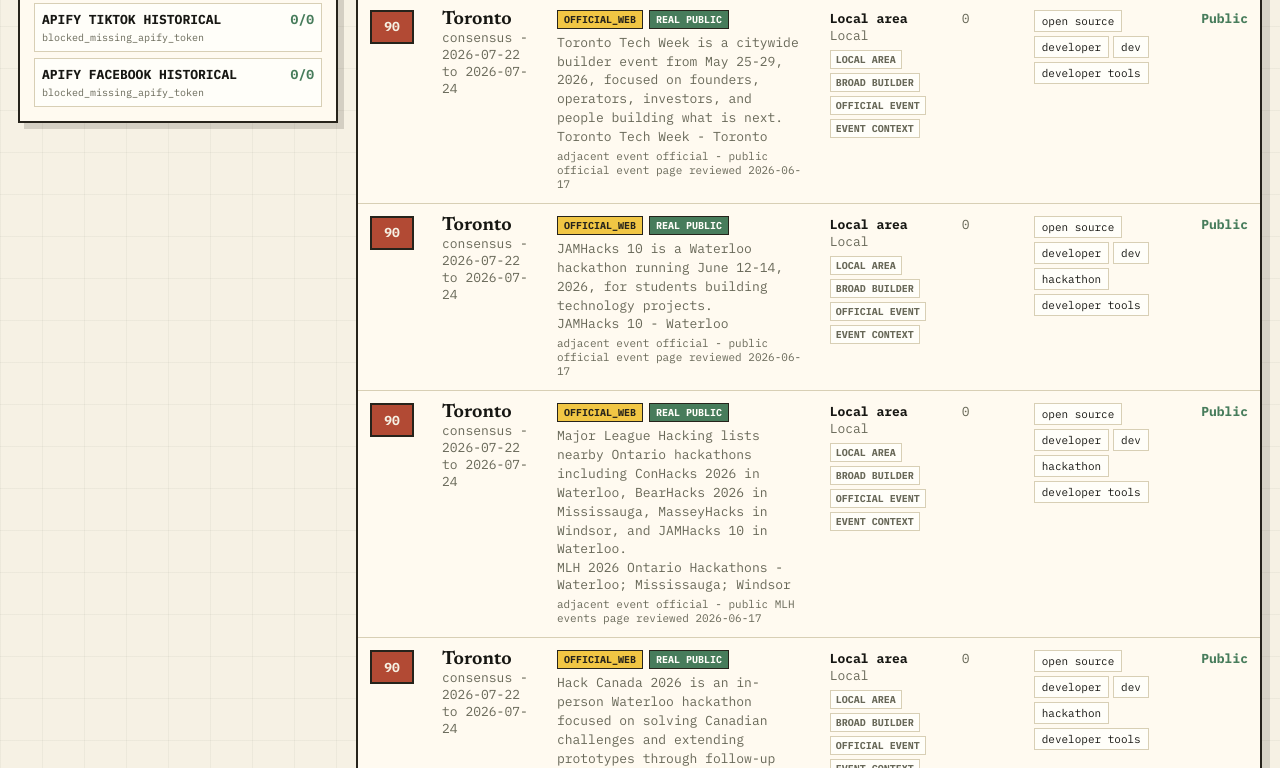
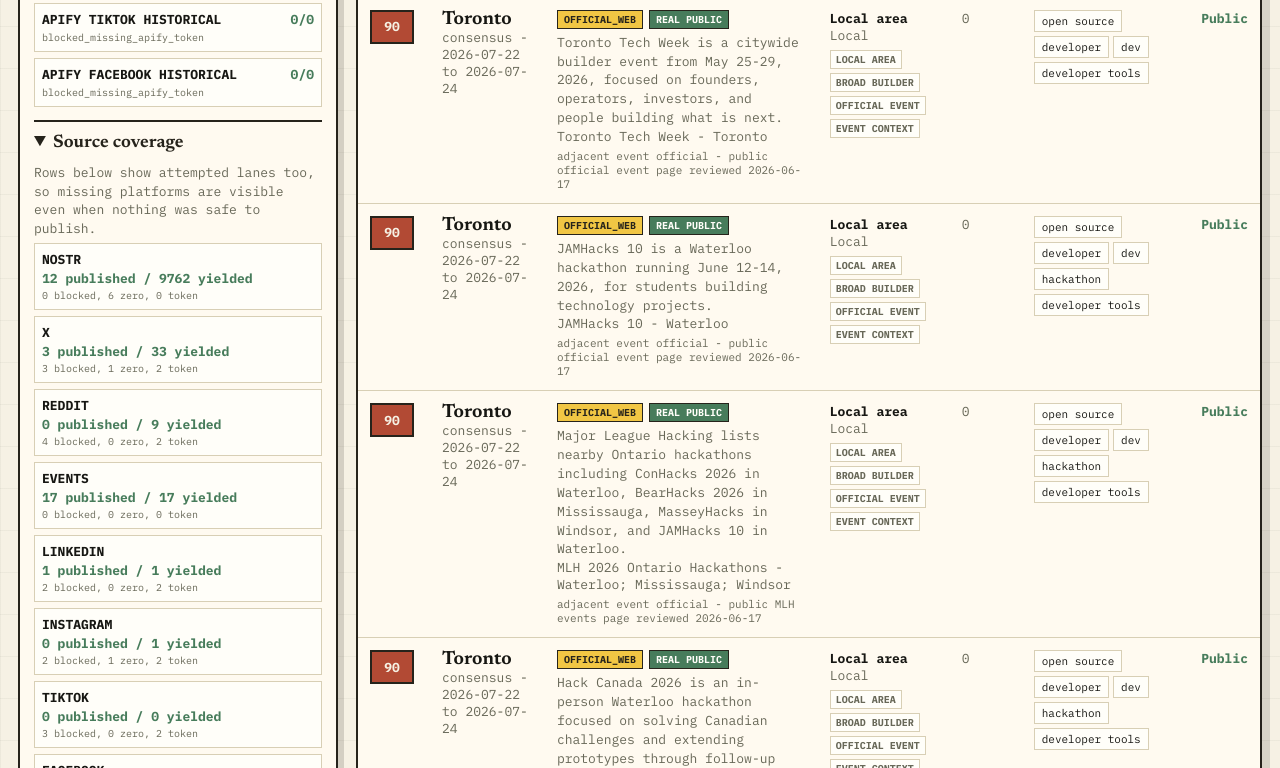
Before and after one commit to murdawkmedia/bitplus-signal, a website: page public/index.html in a window 1280 px wide. Shown: the part 2032-2800 px from the top of the page. Drawn offline with Linux system fonts and the light colour scheme.

Commit message:
Show source coverage for attempted lanes

```diff
--- a/public/app.js
+++ b/public/app.js
@@ -105,6 +105,43 @@ function dataBadge(value) {
 
 function sourceLaneLabel(value) {
   return String(value || "unknown").replaceAll("_", " ");
+}
+
+function sourceFamily(sourceLane = "") {
+  if (sourceLane.startsWith("nostr")) return "Nostr";
+  if (sourceLane.includes("_x")) return "X";
+  if (sourceLane.includes("reddit")) return "Reddit";
+  if (sourceLane.includes("instagram")) return "Instagram";
+  if (sourceLane.includes("tiktok")) return "TikTok";
+  if (sourceLane.includes("facebook")) return "Facebook";
+  if (sourceLane.includes("linkedin")) return "LinkedIn";
+  if (sourceLane.includes("community")) return "Community";
+  if (sourceLane.includes("event") || sourceLane.includes("crossover")) return "Events";
+  return formatLabel(sourceLane || "Other");
+}
+
+function statusLabel(status = "") {
+  const value = String(status || "unknown");
+  if (value === "published_reviewed") return "Published";
+  if (value === "zero_yield") return "No public notes found";
+  if (value === "zero_yield_search_mismatch") return "Search mismatch";
+  if (value === "zero_yield_no_results_placeholders") return "No usable results";
+  if (value === "blocked_low_target_quality") return "Blocked: low fit";
+  if (value === "blocked_apify_usage_balance") return "Blocked: Apify balance";
+  if (value === "blocked_missing_apify_token") return "Not run: missing token";
+  return formatLabel(value);
+}
+
+function sourceCoverageRows() {
+  const lanes = state.sourceLog?.lanes || [];
+  return lanes.map((lane) => ({
+    ...lane,
+    family: sourceFamily(lane.sourceLane),
+    label: statusLabel(lane.status),
+    published: Number(lane.published || 0),
+    reviewed: Number(lane.reviewed || 0),
+    yielded: Number(lane.yielded || 0)
+  }));
 }
 
 function trustLabel(row) {
@@ -316,6 +353,46 @@ function renderSourcePanel() {
   `;
 }
 
+function renderSourceCoveragePanel() {
+  const panel = $("sourceCoveragePanel");
+  if (!panel) return;
+  const rows = sourceCoverageRows();
+  const families = new Map();
+  for (const row of rows) {
+    const current = families.get(row.family) ?? { published: 0, reviewed: 0, yielded: 0, blocked: 0, zero: 0, missing: 0 };
+    current.published += row.published;
+    current.reviewed += row.reviewed;
+    current.yielded += row.yielded;
+    if (String(row.status).startsWith("blocked")) current.blocked += 1;
+    if (String(row.status).startsWith("zero_yield")) current.zero += 1;
+    if (row.status === "blocked_missing_apify_token") current.missing += 1;
+    families.set(row.family, current);
+  }
+  const familyHtml = [...families.entries()].map(([family, counts]) => `
+    <div class="coverage-family">
+      <strong>${esc(family)}</strong>
+      <span>${esc(counts.published)} published / ${esc(counts.yielded)} yielded</span>
+      <em>${esc(counts.blocked)} blocked, ${esc(counts.zero)} zero, ${esc(counts.missing)} token</em>
+    </div>
+  `).join("");
+  panel.innerHTML = `
+    <details open>
+      <summary>Source coverage</summary>
+      <p class="coverage-note">Rows below show attempted lanes too, so missing platforms are visible even when nothing was safe to publish.</p>
+      <div class="coverage-families">${familyHtml}</div>
+      <div class="coverage-list">
+        ${rows.map((row) => `
+          <div class="coverage-lane ${esc(String(row.status || "unknown").replaceAll("_", "-"))}">
+            <span>${esc(row.family)} / ${esc(sourceLaneLabel(row.sourceLane))}</span>
+            <strong>${esc(row.label)}</strong>
+            <em>${esc(row.published)} published, ${esc(row.reviewed)} reviewed, ${esc(row.yielded)} yielded</em>
+          </div>
+        `).join("")}
+      </div>
+    </details>
+  `;
+}
+
 function renderTargeting(row) {
   return `
     <div class="targeting">
@@ -468,6 +545,7 @@ async function load() {
   state.sourceLog = sourceLog;
   populateFilters();
   renderSourcePanel();
+  renderSourceCoveragePanel();
   render();
 }
 
--- a/public/index.html
+++ b/public/index.html
@@ -52,7 +52,7 @@
           <legend>Evidence</legend>
           <label class="check-row trust-toggle">
             <input id="includeTrustCandidates" type="checkbox">
-            <span>Include trust candidates</span>
+            <span>Include Nostr trust candidates</span>
             <em>off</em>
           </label>
           <div class="check-list" id="evidenceFilters"></div>
@@ -67,6 +67,7 @@
         </fieldset>
       </details>
       <div class="source-panel" id="sourcePanel" aria-label="Source run summary"></div>
+      <div class="source-panel coverage-panel" id="sourceCoveragePanel" aria-label="Source coverage details"></div>
     </section>
 
     <section class="board" aria-label="Ranked public signals">
--- a/public/styles.css
+++ b/public/styles.css
@@ -603,6 +603,76 @@ tbody tr:hover { background: #fff4d2; }
   font-size: 10px;
 }
 
+.coverage-panel details {
+  display: grid;
+  gap: 8px;
+}
+
+.coverage-panel summary {
+  color: var(--coal);
+  font-family: var(--serif);
+  font-size: 18px;
+  font-weight: 650;
+  cursor: pointer;
+}
+
+.coverage-note {
+  margin: 4px 0;
+  color: var(--muted);
+  line-height: 1.45;
+}
+
+.coverage-families,
+.coverage-list {
+  display: grid;
+  gap: 6px;
+}
+
+.coverage-family,
+.coverage-lane {
+  display: grid;
+  gap: 2px;
+  padding: 7px;
+  background: #fffef9;
+  border: 1px solid var(--line);
+}
+
+.coverage-family {
+  grid-template-columns: minmax(0, 1fr);
+}
+
+.coverage-family strong,
+.coverage-lane span {
+  color: var(--ink);
+  font-weight: 700;
+  text-transform: uppercase;
+}
+
+.coverage-family span,
+.coverage-lane strong {
+  color: var(--green);
+  font-weight: 700;
+}
+
+.coverage-family em,
+.coverage-lane em {
+  color: var(--muted);
+  font-size: 10px;
+  font-style: normal;
+}
+
+.coverage-lane.blocked-low-target-quality strong,
+.coverage-lane.blocked-apify-usage-balance strong,
+.coverage-lane.blocked-missing-apify-token strong {
+  color: var(--red);
+}
+
+.coverage-lane.zero-yield strong,
+.coverage-lane.zero-yield-search-mismatch strong,
+.coverage-lane.zero-yield-no-results-placeholders strong {
+  color: var(--blue);
+}
+
 .chip {
   display: inline-block;
   margin: 0 4px 4px 0;
```
Also changed, not shown: tests/dashboard.test.ts (+13 -0 lines).
